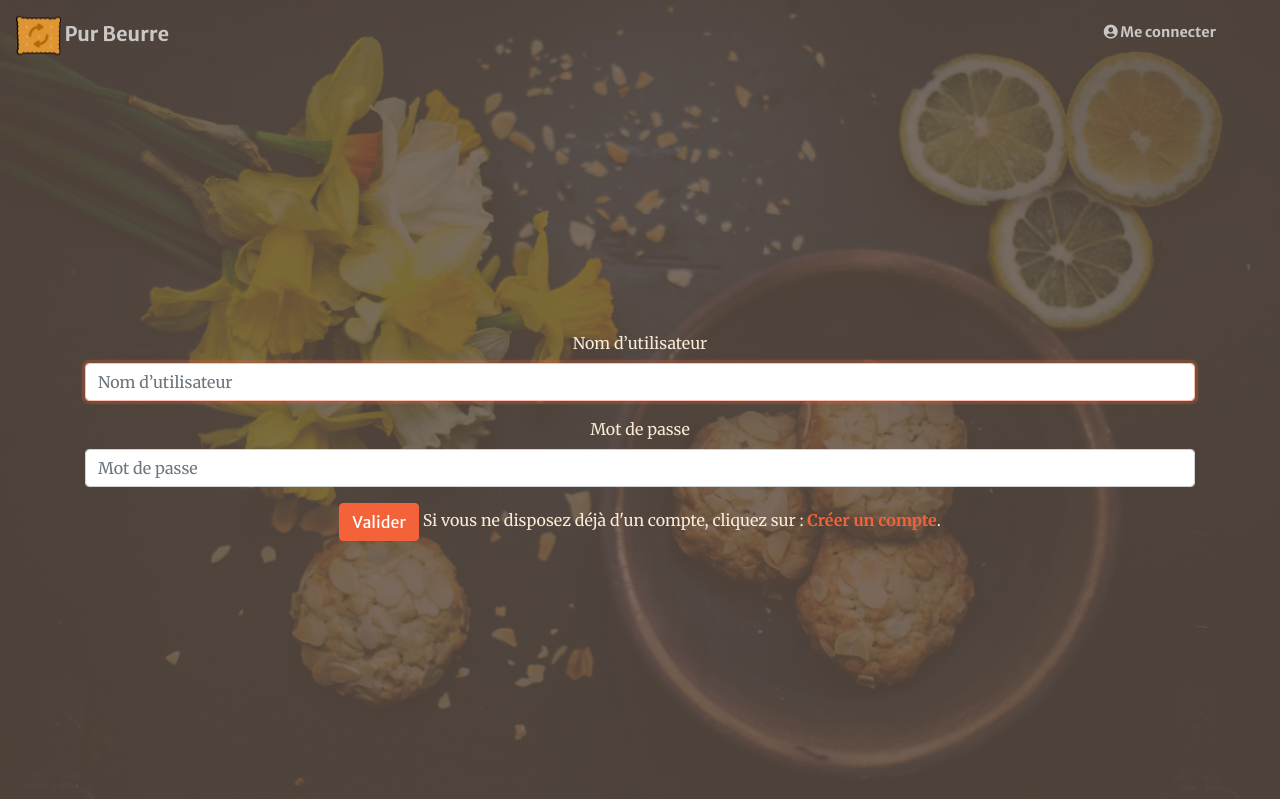
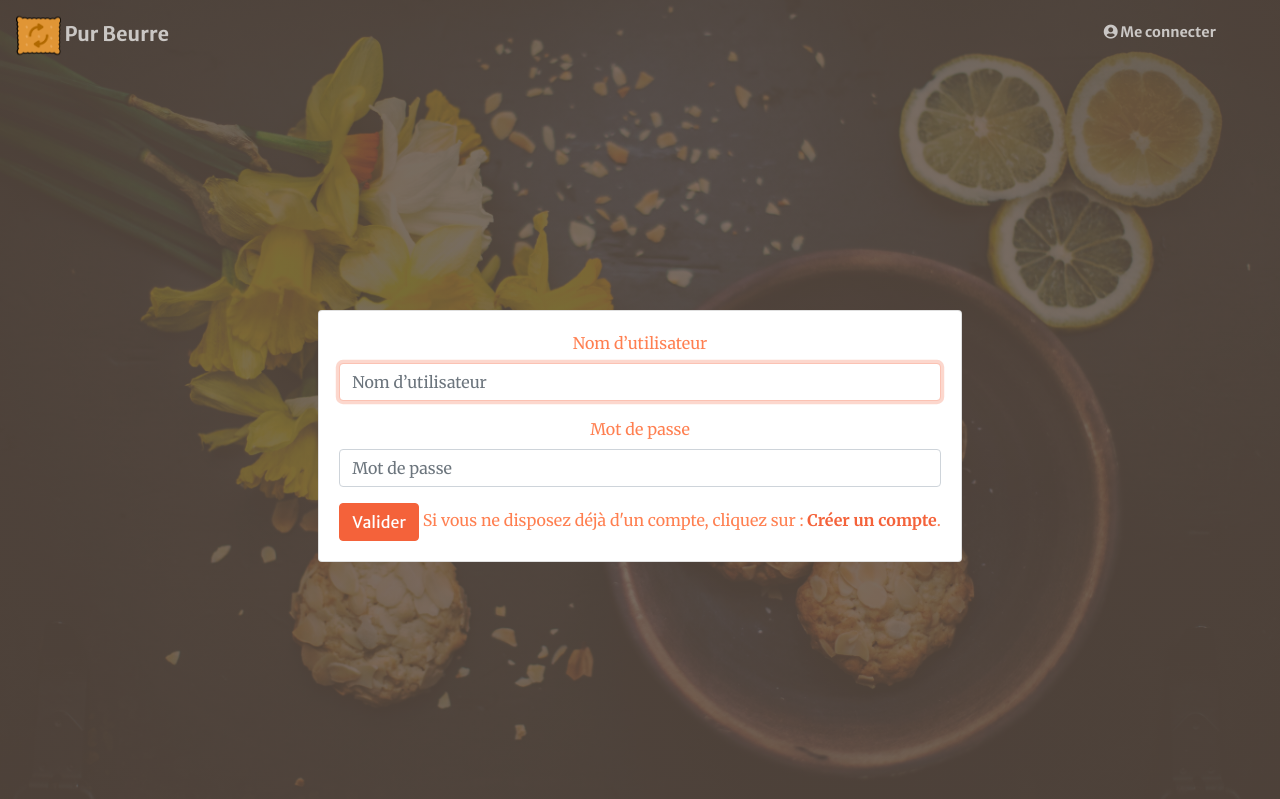
Before and after one commit to athd92/P8-Creez-une-plateforme-pour-amateurs-de-Nutella, a Django app: page /login/ in a window 1280 px wide. Shown: the top 799 px of the page. Run offline with Django 3.2, Linux system fonts and the light colour scheme; some libraries are stand-ins or nearby versions.

Commit message:
forms styles updated

```diff
--- a/purbeurre/main/templates/main/login.html
+++ b/purbeurre/main/templates/main/login.html
@@ -9,17 +9,22 @@
       <div class="row h-100 align-items-center justify-content-center text-center">
 
         {# Display a form #}
-
-        <div class='container' >
-        <form method="post" class="form" style="color: antiquewhite;">
+        <div class='row justify-content-center' >
+          <div class="col-12">
+             <div class="card">
+               <div class="card-body">
+                <form method="post" class="form" style="color: coral;">
                 {% csrf_token %}
                 {% bootstrap_form form %}
                 {% buttons %}
                     <button type="submit" class="btn btn-primary">Valider</button>
                 {% endbuttons %}
-
                 Si vous ne disposez déjà d'un compte, cliquez sur : <a href="/register"><strong>Créer un compte</strong></a>.
                 </form>
+
+              </div>
+            </div>
+          </div>
           </div>
       </div>
     </div>
```
Also changed, not shown: purbeurre/main/forms.py (+5 -3 lines), purbeurre/main/templates/main/register.html (+9 -2 lines). Lines whose indentation alone changed are shown as unchanged.
